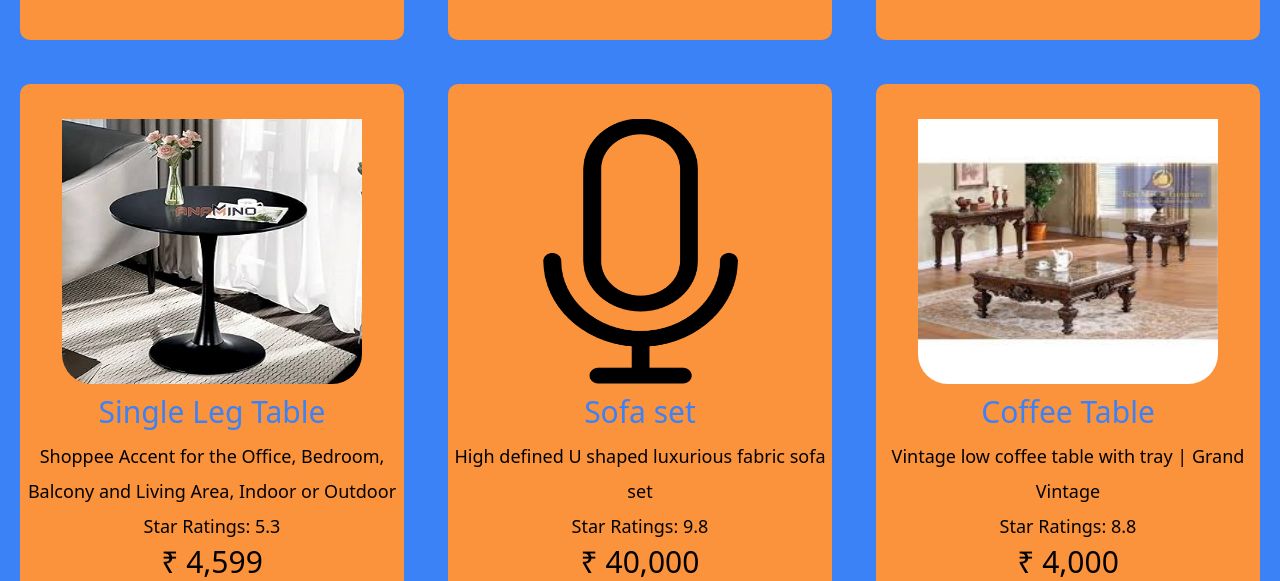
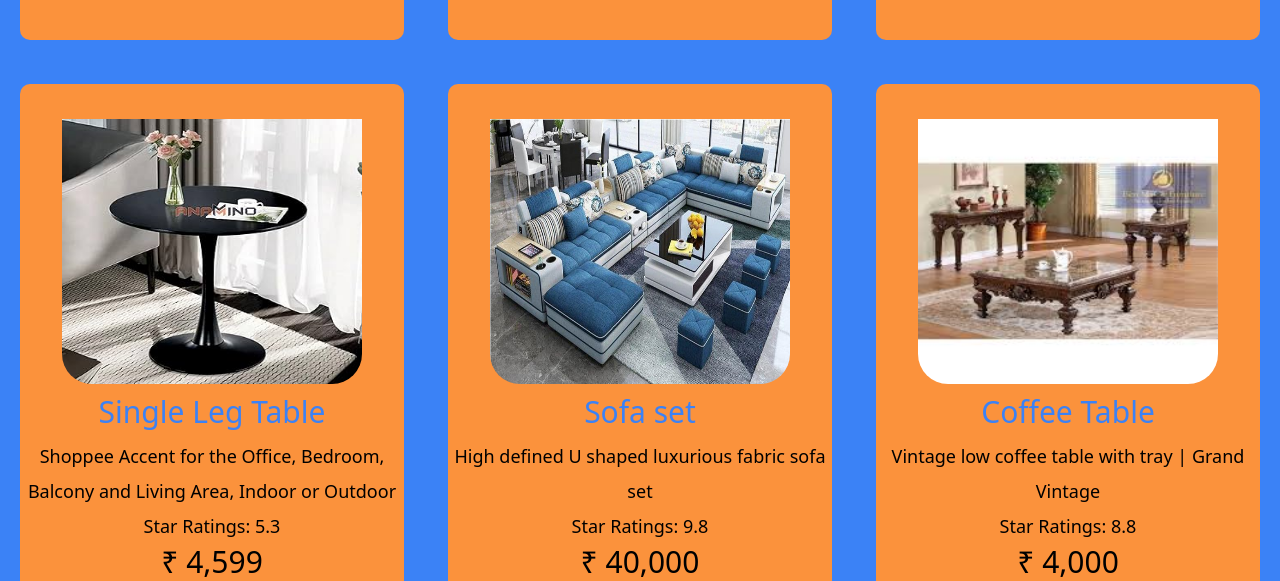
Before and after one commit to Hema-venkat3/furniture-listing, a website built with Vite: page index.html in a window 1280 px wide. Shown: the part 679-1260 px from the top of the page. Built offline with nearby package versions, Linux system fonts and the light colour scheme.

Commit message:
updated webpage icon

```diff
--- a/data/products.json
+++ b/data/products.json
@@ -32,7 +32,7 @@
     "delivery": "FREE delivery Tue, 16 Jan"
 },
 {
-        "imgUrl": "assets/images/microphone.png",
+        "imgUrl": "./assets/images/sofa.jpg",
         "title": "Sofa set",
         "description" : "High defined U shaped luxurious fabric sofa set",
         "star_ratings": 9.8,
--- a/index.html
+++ b/index.html
@@ -4,6 +4,8 @@
     <meta charset="UTF-8" />
     <link rel="icon" type="image/svg+xml" href="/vite.svg" />
     <meta name="viewport" content="width=device-width, initial-scale=1.0" />
+
+    <link rel="icon" href="./assets/images/favicon.jpg">
     <title>Furniture Listing App</title>
 
     <!-- main.css -->
```
Also changed, not shown: assets/images/favicon.jpg (added).
